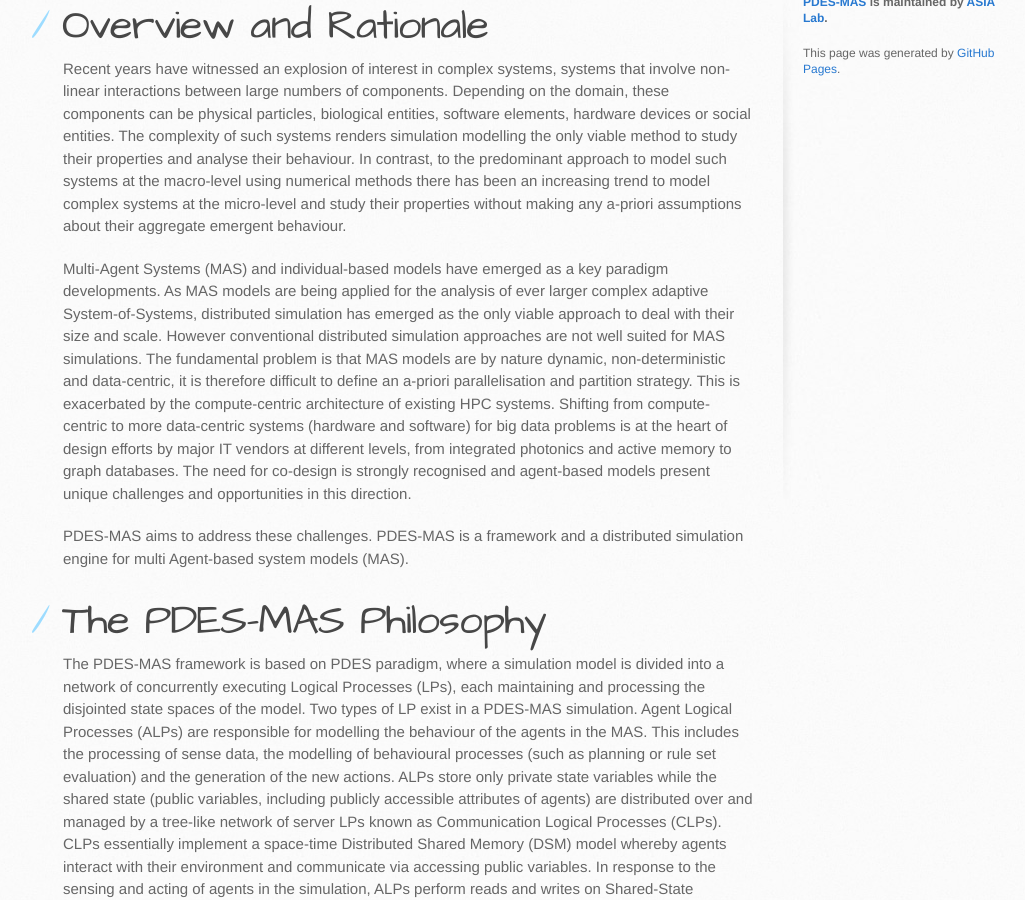
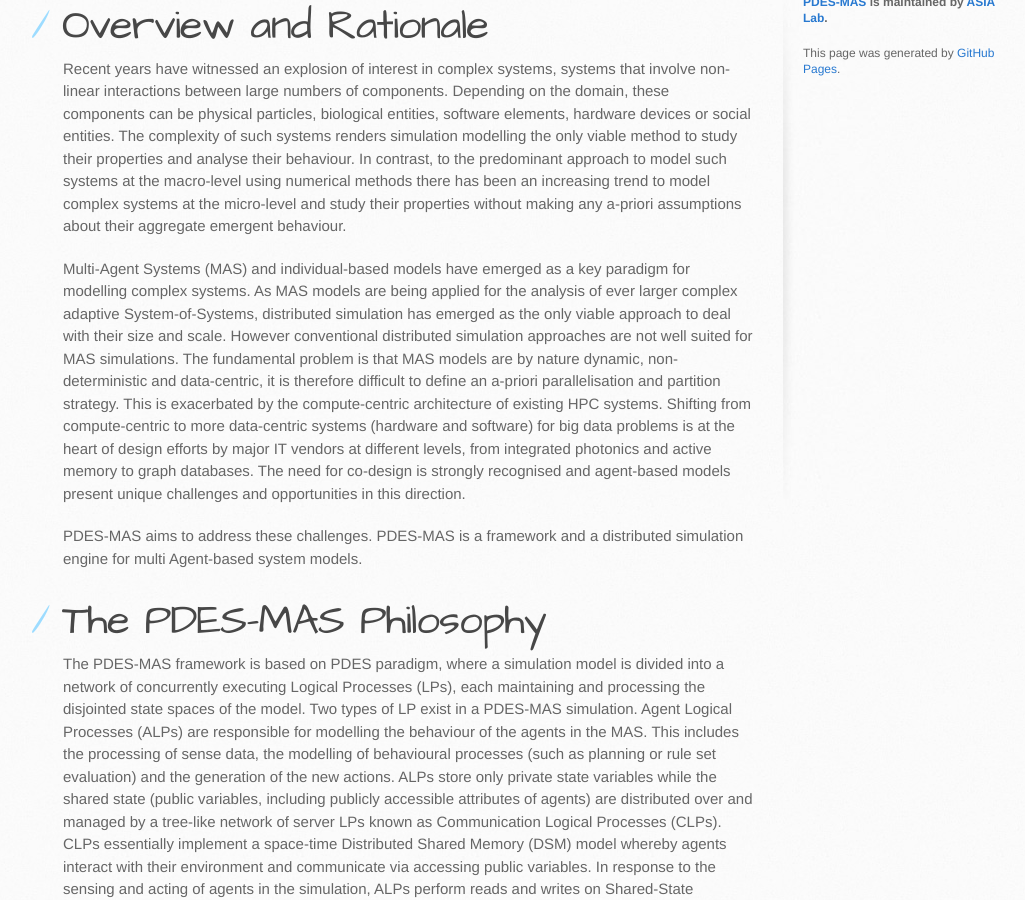
Before and after one commit to PDES-MAS/PDES-MAS.github.io, a Jekyll site: the page built from index.md, in a window 1280 px wide and 900 px high, scrolled down 346 px. Shown: the whole window, without its empty margins (107-1132 px from the left). Built offline with Jekyll 4.4.1, drawn with Linux system fonts in a browser that asks for light colours; our own code applies the rules of GitHub Pages for plain Markdown files.

Commit message:
Update index.md

```diff
--- a/index.md
+++ b/index.md
@@ -6,9 +6,9 @@ layout: default
 # Overview and Rationale
 Recent years have witnessed an explosion of interest in complex systems, systems that involve non-linear interactions between large numbers of components. Depending on the domain, these components can be physical particles, biological entities, software elements, hardware devices or social entities. The complexity of such systems renders simulation modelling the only viable method to study their properties and analyse their behaviour.  In contrast, to the predominant approach to model such systems at the macro-level using numerical methods there has been an increasing trend to model complex systems at the micro-level and study their properties without making any a-priori assumptions about their aggregate emergent behaviour.
 
-Multi-Agent Systems (MAS) and individual-based models have emerged as a key paradigm developments. As MAS models are being applied for the analysis of ever larger complex adaptive System-of-Systems, distributed simulation has emerged as the only viable approach to deal with their size and scale. However conventional distributed simulation approaches are not well suited for MAS simulations. The fundamental problem is that MAS models are by nature dynamic, non-deterministic and data-centric, it is therefore difficult to define an a-priori parallelisation and partition strategy. This is exacerbated by the compute-centric architecture of existing HPC systems. Shifting from compute-centric to more data-centric systems (hardware and software) for big data problems is at the heart of design efforts by major IT vendors at different levels, from integrated photonics and active memory to graph databases. The need for co-design is strongly recognised and agent-based models present unique challenges and opportunities in this direction.
+Multi-Agent Systems (MAS) and individual-based models have emerged as a key paradigm for modelling complex systems. As MAS models are being applied for the analysis of ever larger complex adaptive System-of-Systems, distributed simulation has emerged as the only viable approach to deal with their size and scale. However conventional distributed simulation approaches are not well suited for MAS simulations. The fundamental problem is that MAS models are by nature dynamic, non-deterministic and data-centric, it is therefore difficult to define an a-priori parallelisation and partition strategy. This is exacerbated by the compute-centric architecture of existing HPC systems. Shifting from compute-centric to more data-centric systems (hardware and software) for big data problems is at the heart of design efforts by major IT vendors at different levels, from integrated photonics and active memory to graph databases. The need for co-design is strongly recognised and agent-based models present unique challenges and opportunities in this direction.
 
-PDES-MAS aims to address these challenges. PDES-MAS is a framework and a distributed simulation engine for multi Agent-based system models (MAS).
+PDES-MAS aims to address these challenges. PDES-MAS is a framework and a distributed simulation engine for multi Agent-based system models.
 
 # The PDES-MAS Philosophy
 The PDES-MAS framework is based on PDES paradigm, where a simulation model is divided into a network of concurrently executing Logical Processes (LPs), each maintaining and processing the disjointed state spaces of the model. Two types of LP exist in a PDES-MAS simulation. Agent Logical Processes (ALPs) are responsible for modelling the behaviour of the agents in the MAS. This includes the processing of sense data, the modelling of behavioural processes (such as planning or rule set evaluation) and the generation of the new actions. ALPs store only private state variables while the shared state (public variables, including publicly accessible attributes of agents) are distributed over and managed by a tree-like network of server LPs known as Communication Logical Processes (CLPs). CLPs essentially implement a space-time Distributed Shared Memory (DSM) model whereby agents interact with their environment and communicate via accessing public variables. In response to the sensing and acting of agents in the simulation, ALPs perform reads and writes on Shared-State Variables (SSVs) in the system.  The primary philosophy of PDES-MAS is to provide multiple ALPs concurrent access to a set of SSVs in a scalable manner by a automatic, dynamic reconfiguration of the CLP tree to reﬂect the interaction patterns between the agents and their environment.
```
